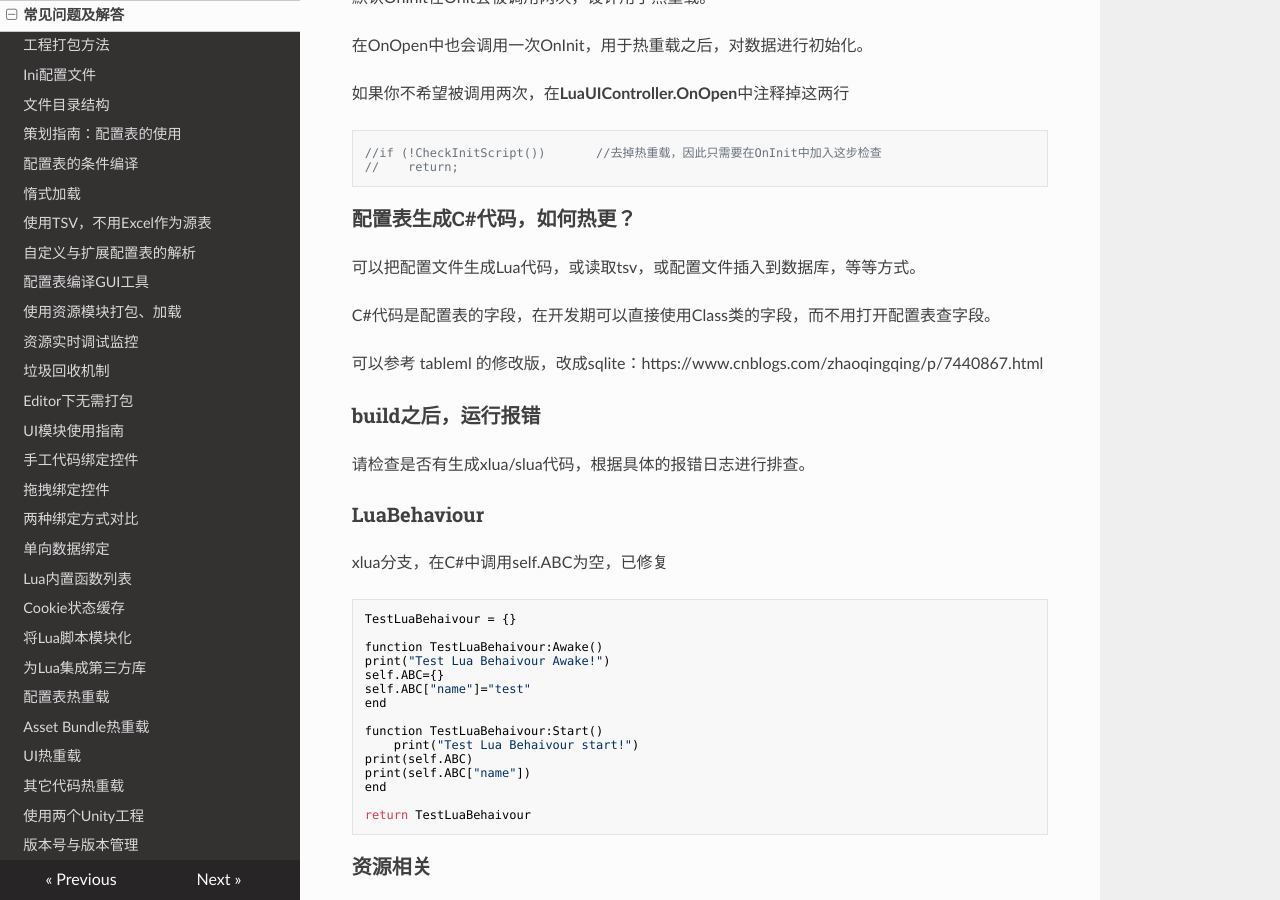
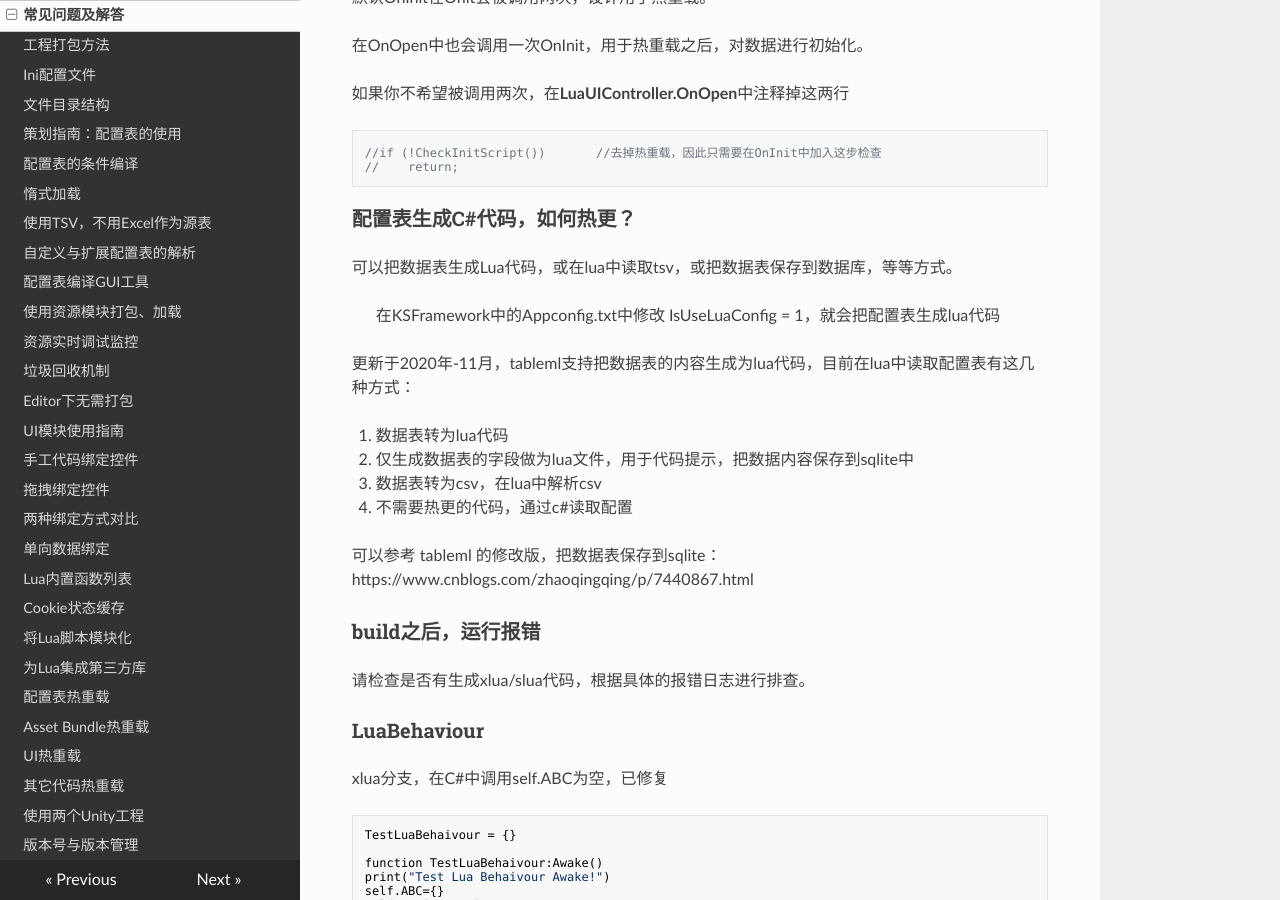
Before and after one commit to mr-kelly/KSFramework, an MkDocs documentation site: the page built from docs/faq.md, in a window 1280 px wide and 900 px high, scrolled down 799 px. Built offline with MkDocs 1.6.1, drawn with Linux system fonts in a browser that asks for light colours; nearby versions of some CDN libraries.

Commit message:
数据表部分支持生成为lua文件

```diff
--- a/docs/faq.md
+++ b/docs/faq.md
@@ -41,11 +41,18 @@ KSFramework\Assets\slua
 
 ### 配置表生成C#代码，如何热更？
 
-可以把配置文件生成Lua代码，或读取tsv，或配置文件插入到数据库，等等方式。
+可以把数据表生成Lua代码，或在lua中读取tsv，或把数据表保存到数据库，等等方式。
 
-C#代码是配置表的字段，在开发期可以直接使用Class类的字段，而不用打开配置表查字段。
+>  在KSFramework中的Appconfig.txt中修改 IsUseLuaConfig = 1，就会把配置表生成lua代码
 
-可以参考 tableml 的修改版，改成sqlite：https://www.cnblogs.com/zhaoqingqing/p/7440867.html
+更新于2020年-11月，tableml支持把数据表的内容生成为lua代码，目前在lua中读取配置表有这几种方式：
+
+1. 数据表转为lua代码
+2. 仅生成数据表的字段做为lua文件，用于代码提示，把数据内容保存到sqlite中
+3. 数据表转为csv，在lua中解析csv
+4. 不需要热更的代码，通过c#读取配置
+
+可以参考 tableml 的修改版，把数据表保存到sqlite：https://www.cnblogs.com/zhaoqingqing/p/7440867.html
 
 
 
```
